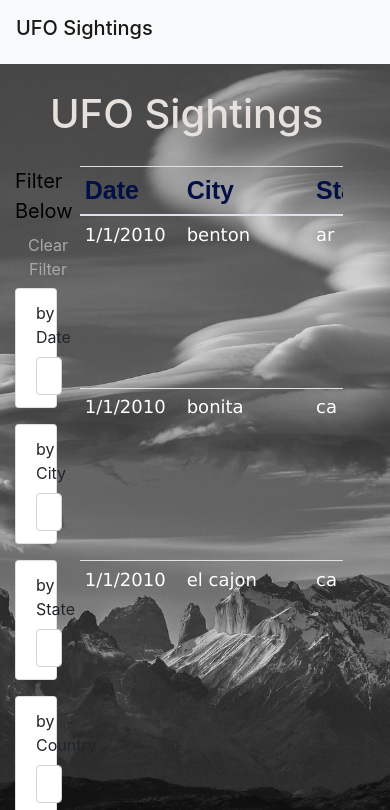
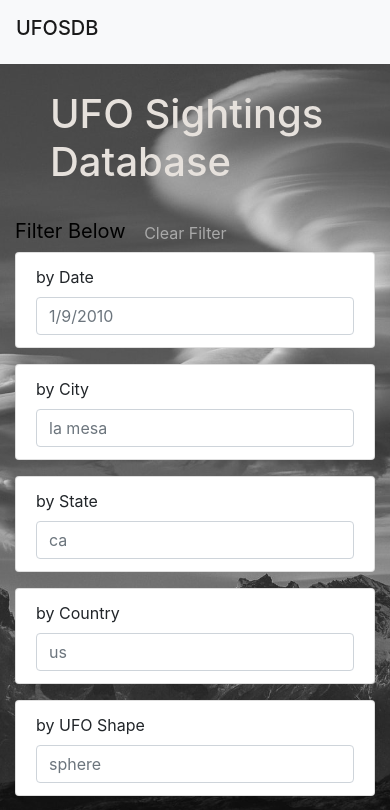
Before and after one commit to jeremyhamley/javascript-challenge, a plain HTML site: page UFO-level-1_and_2/index.html in a window 390 px wide. Shown: the top 810 px of the page. Drawn offline with nearby package versions, Linux system fonts and the light colour scheme.

Commit message:
col size update

```diff
--- a/UFO-level-1/index.html
+++ b/UFO-level-1_and_2/index.html
@@ -13,19 +13,19 @@
 
 <body>
   <nav class="navbar navbar-light bg-light navbar-expand-md fixed-top">
-    <h5 class="navbar-brand">UFO Sightings</h5>
+    <h5 class="navbar-brand">UFOSDB</h5>
   </nav>
 
   <div class="container-fluid" style="margin-top: 50px;">
 
     <div class="row m-1">
       <div class="col m-3" style="color: rgb(230, 225, 220);">
-        <h1>UFO Sightings</h1>
+        <h1>UFO Sightings Database</h1>
       </div>
     </div>
 
     <div class="row">
-      <div class="col-2">
+      <div class="col-sm-4 col-md-2">
         <aside class="filters">
           <div class="panel panel-default">
             <div class="panel-heading">Filter Below
@@ -102,7 +102,7 @@
       </div>
 
       <!-- TABLE -->
-      <div class="col-9">
+      <div class="col-sm-7 col-md-9">
           <div class="table-responsive table-fixedheader" style="height:600px;overflow:scroll;">
             <table class="table table-fixed table-hover table-sm">
               <thead>
--- a/UFO-level-1/static/js/app.js
+++ b/UFO-level-1_and_2/static/js/app.js
@@ -12,7 +12,6 @@ var city_form = d3.select("#city_form");
 var state_form = d3.select("#state_form");
 var country_form = d3.select("#country_form");
 var shape_form = d3.select("#shape_form");
-
 
 
 // load the table with all of the sightings data
```
Also changed, not shown: UFO-level-1_and_2/static/css/images/clouds.jpg (renamed from UFO-level-1/static/css/images/clouds.jpg), UFO-level-1_and_2/static/css/style.css (line endings or trailing spaces), UFO-level-1_and_2/static/js/data.js (renamed from UFO-level-1/static/js/data.js).
